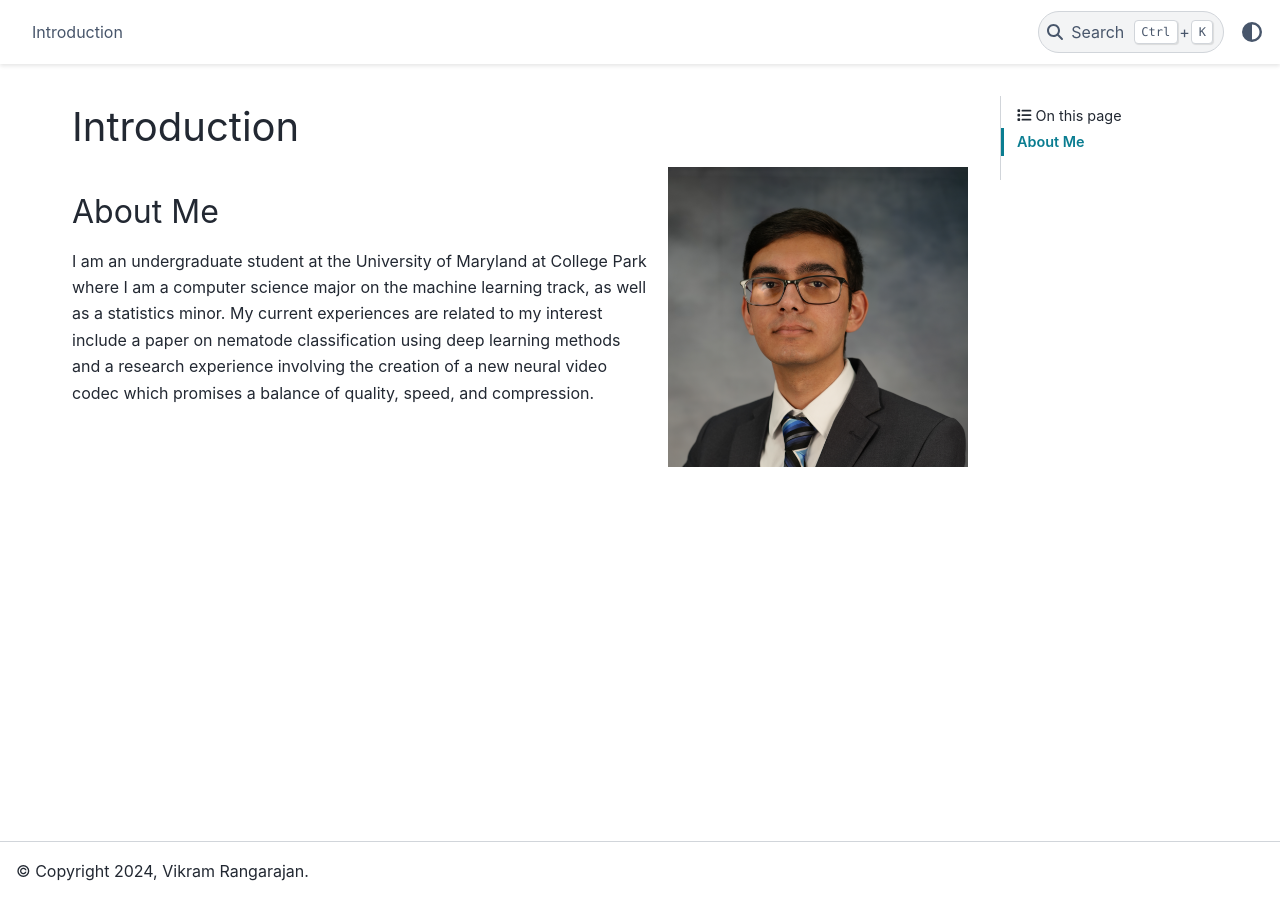
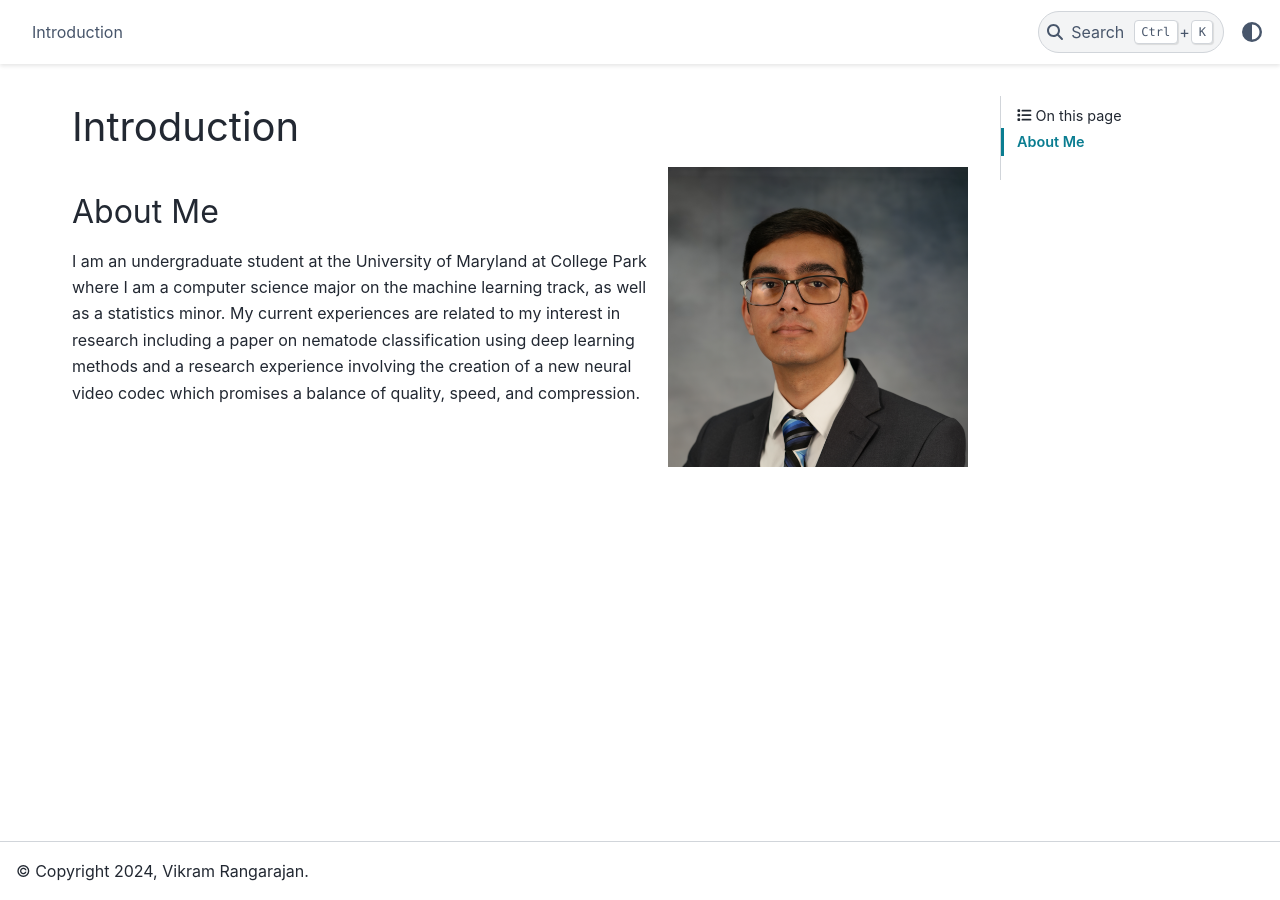
Before and after one commit to VikramRangarajan/vikramrangarajan.github.io, a Sphinx documentation site: the page built from docs/source/index.rst, in a window 1280 px wide. Built offline with Sphinx 7.4.7 and the PyData theme 0.15.4, drawn with Linux system fonts in a browser that asks for light colours; pages that are not in the unit, such as notebooks, are missing from menus; the version number could not be read and is left out.

Commit message:
Fixed typo

```diff
--- a/docs/source/index.rst
+++ b/docs/source/index.rst
@@ -12,7 +12,7 @@ About Me
 
 I am an undergraduate student at the University of Maryland at College Park where
 I am a computer science major on the machine learning track, as well as a statistics minor.
-My current experiences are related to my interest include a paper on nematode classification
+My current experiences are related to my interest in research including a paper on nematode classification
 using deep learning methods
 and a research experience involving the creation of a new neural video codec which promises
 a balance of quality, speed, and compression.
```
